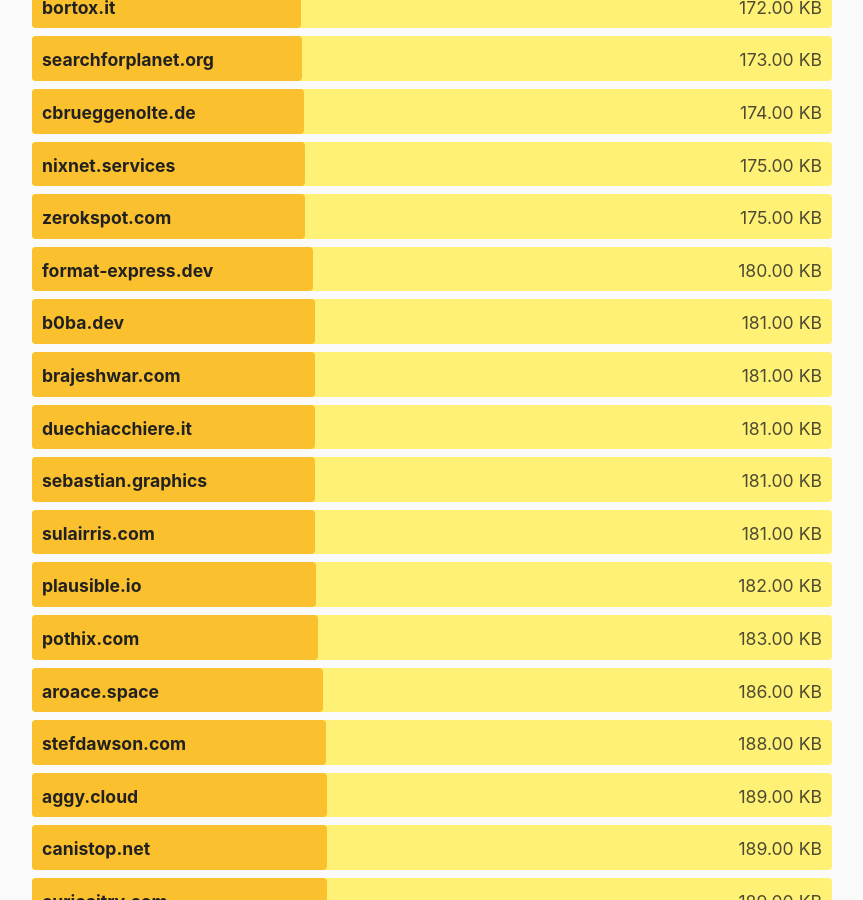
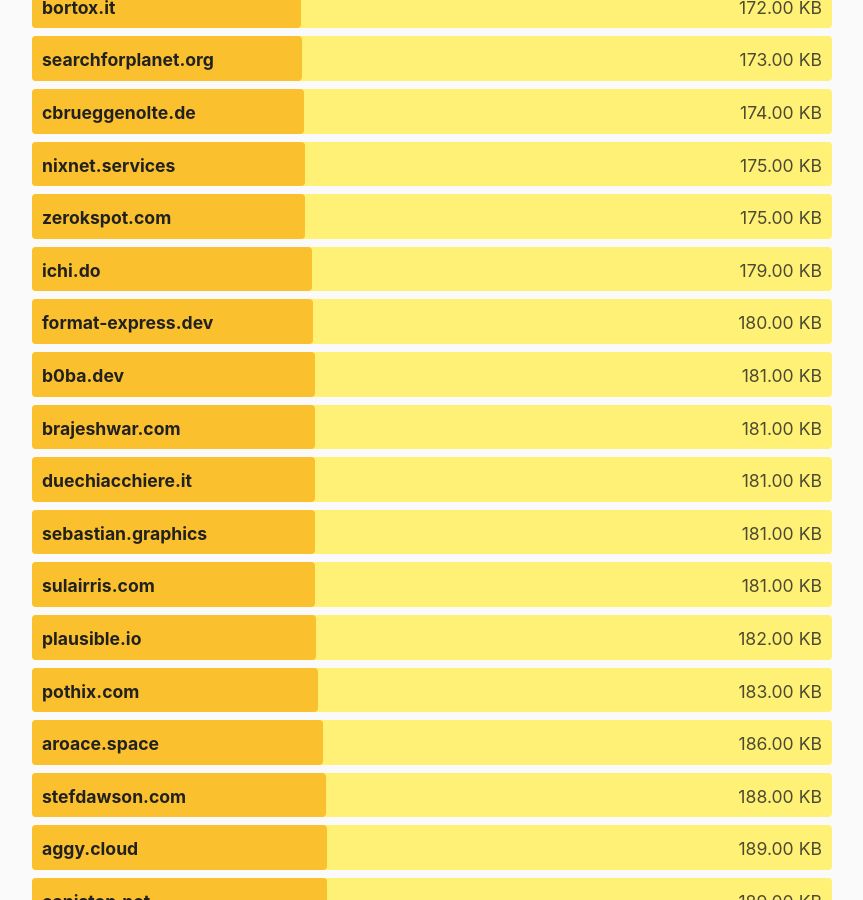
Before and after one commit to kevquirk/512kb.club, a Jekyll site: the page built from index.md, in a window 1280 px wide and 900 px high, scrolled down 21894 px. Shown: the whole window, without its empty margins (208-1071 px from the left). Built offline with Jekyll 4.4.1, drawn with Linux system fonts in a browser that asks for light colours.

Commit message:
Add ichi.do

```diff
--- a/_data/sites.yml
+++ b/_data/sites.yml
@@ -1217,6 +1217,11 @@
   url: https://ibra.github.io/
   size: 194.0
   last_checked: 2022-04-21
+
+- domain: ichi.do
+  url: https://ichi.do/?theme=plain
+  size: 179.0
+  last_checked: 2023-01-02
 
 - domain: ihsaan.au
   url: http://ihsaan.au/
```
